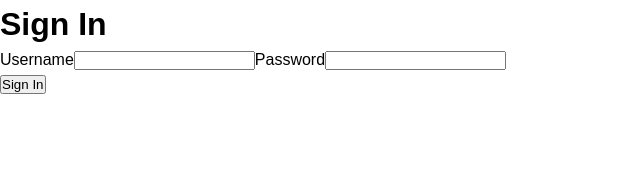
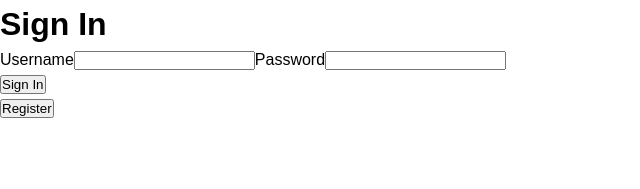
Before and after one commit to Zach-Giffen/Snake_II, a React (Vite) app in the folder client/: page / in a window 1280 px wide. Shown: the top 189 px of the page, without its empty margins (0-640 px from the left). Built offline with nearby package versions, Linux system fonts and the light colour scheme.

Commit message:
feature 1 done

```diff
--- a/client/src/App.tsx
+++ b/client/src/App.tsx
@@ -6,36 +6,27 @@ import SignInForm from './signInForm';
 type PageType = 'snake' | 'register' | 'sign-in';
 
 export default function App() {
-  // const [serverData, setServerData] = useState('');
+  const [page, setPage] = useState<PageType>('sign-in');
 
-  const [page, setPage] = useState<PageType>('sign-in');
-  // useEffect(() => {
-  //   async function readServerData() {
-  //     const resp = await fetch('/api/hello');
-  //     const data = await resp.json();
-
-  //     console.log('Data from server:', data);
-
-  //     setServerData(data.message);
-  //   }
-
-  //   readServerData();
-  // }, []);
-
-  const handleRegistrationSuccess = () => {
+  const goToSiginIn = () => {
     setPage('sign-in');
   };
 
-  const handleSignInSuccess = () => {
+  const goToSnake = () => {
     setPage('snake');
   };
 
   return (
     <>
       {page === 'register' && (
-        <RegistrationForm onRegistrationSuccess={handleRegistrationSuccess} />
+        <RegistrationForm
+          onRegistrationSuccess={goToSiginIn}
+          setPage={setPage}
+        />
       )}
-      {page === 'sign-in' && <SignInForm onSignIn={handleSignInSuccess} />}
+      {page === 'sign-in' && (
+        <SignInForm onSignIn={goToSnake} setPage={setPage} />
+      )}
       {page === 'snake' && <SnakeGameII />}
     </>
   );
--- a/client/src/UserContext.ts
+++ /dev/null
@@ -1,17 +0,0 @@
-import { createContext } from 'react';
-
-interface User {
-  // Define your user interface here
-}
-
-interface UserContextType {
-  userData: User | null;
-  setUserData: (user: User | null) => void;
-}
-
-const UserContext = createContext<UserContextType>({
-  userData: null,
-  setUserData: () => {},
-});
-
-export default UserContext;
--- a/client/src/registrationForm.tsx
+++ b/client/src/registrationForm.tsx
@@ -2,10 +2,12 @@ import { type FormEvent, useState } from 'react';
 
 type RegistrationFormProps = {
   onRegistrationSuccess: () => void;
+  setPage: (page: 'register' | 'snake' | 'sign-in') => void;
 };
 
 export default function RegistrationForm({
   onRegistrationSuccess,
+  setPage,
 }: RegistrationFormProps) {
   const [isLoading, setIsLoading] = useState(false);
 
@@ -33,6 +35,10 @@ export default function RegistrationForm({
       setIsLoading(false);
     }
   }
+
+  const pageSwap = () => {
+    setPage('sign-in');
+  };
 
   return (
     <div className="container">
@@ -74,6 +80,7 @@ export default function RegistrationForm({
           </div>
         </div>
       </form>
+      <button onClick={pageSwap}>Sign-In</button>
     </div>
   );
 }
--- a/client/src/signInForm.tsx
+++ b/client/src/signInForm.tsx
@@ -1,12 +1,12 @@
-import { FormEvent, useState, useContext } from 'react';
-import UserContext from './UserContext';
+import { FormEvent, useState } from 'react';
 
 type Props = {
   onSignIn: () => void;
+  setPage: (page: 'register' | 'snake' | 'sign-in') => void;
 };
-export default function SignInForm({ onSignIn }: Props) {
+
+export default function SignInForm({ onSignIn, setPage }: Props) {
   const [isLoading, setIsLoading] = useState(false);
-  const userDataContext = useContext(UserContext);
 
   async function handleSubmit(event: FormEvent<HTMLFormElement>) {
     event.preventDefault();
@@ -27,7 +27,6 @@ export default function SignInForm({ onSignIn }: Props) {
       sessionStorage.setItem('token', token);
       sessionStorage.setItem('userId', user.userId.toString());
       sessionStorage.setItem('username', user.username);
-      userDataContext.setUserData(user);
       onSignIn();
     } catch (err) {
       alert(`Error signing in: ${err}`);
@@ -35,6 +34,10 @@ export default function SignInForm({ onSignIn }: Props) {
       setIsLoading(false);
     }
   }
+
+  const pageSwap = () => {
+    setPage('register');
+  };
 
   return (
     <div className="container">
@@ -76,6 +79,7 @@ export default function SignInForm({ onSignIn }: Props) {
           </div>
         </div>
       </form>
+      <button onClick={pageSwap}>Register</button>
     </div>
   );
 }
```
